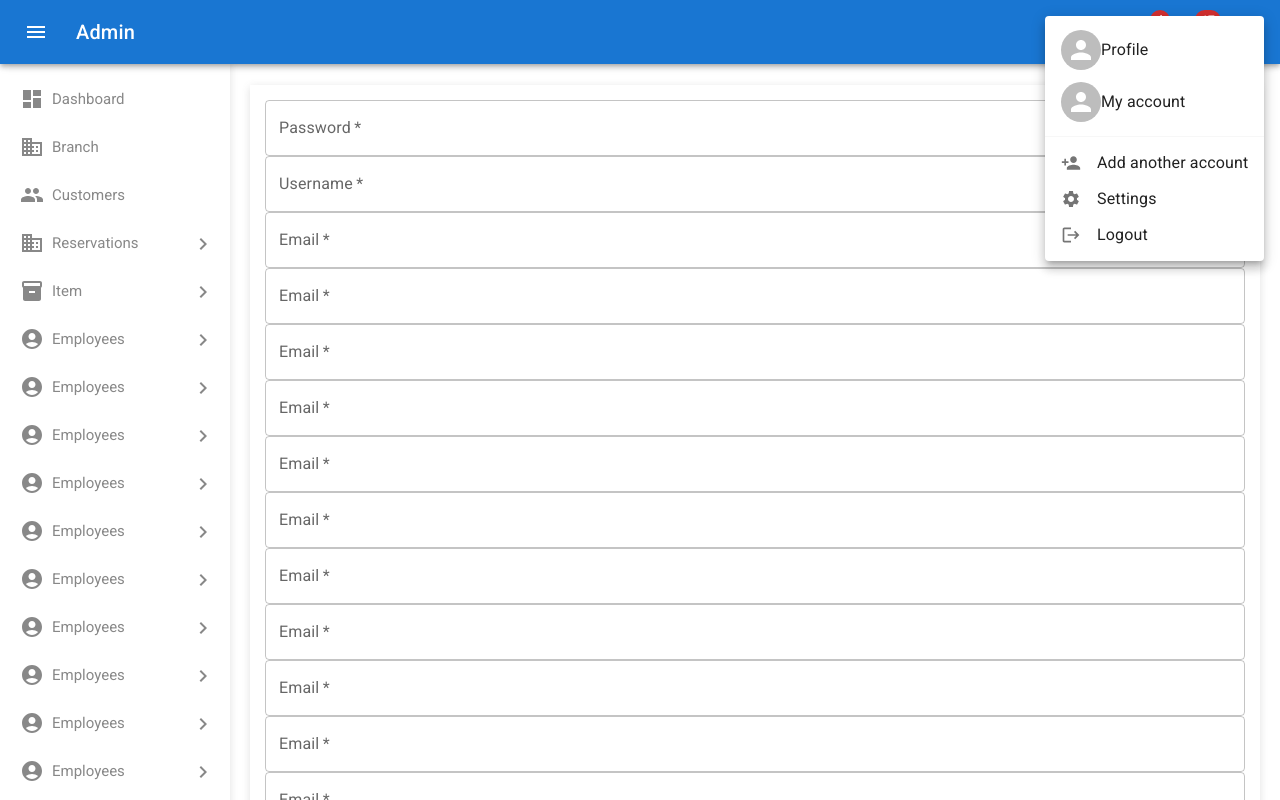
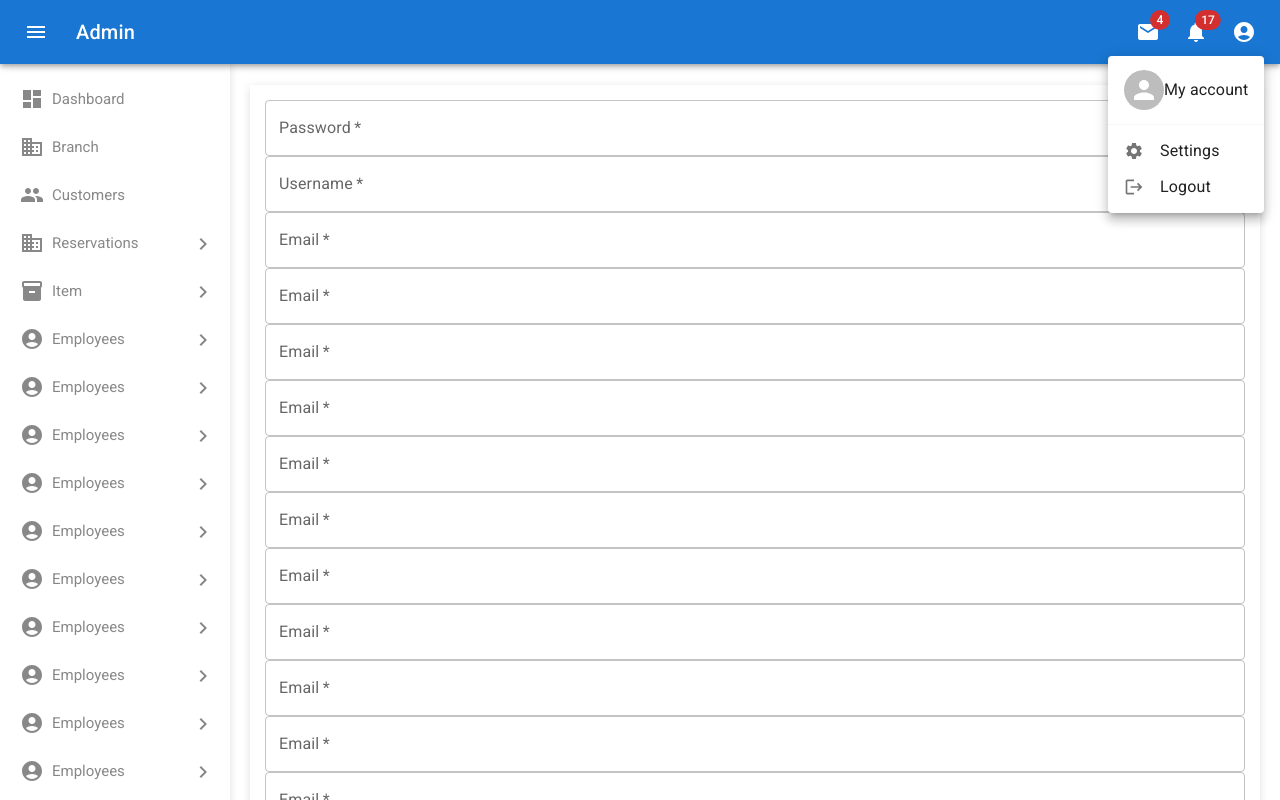
Before and after one commit to ranidu-harshana/SriKulaMedura, a React (Create React App) app in the folder sri-kula-medura-control/: page / in a window 1280 px wide. Both pictures are taken after a click on the button 1244 px from the left and 32 px from the top of the page. Shown: the top 800 px of the page. Built offline with nearby package versions, Linux system fonts and the light colour scheme.

Commit message:
drop-down-fixed

```diff
--- a/sri-kula-medura-control/src/components/TopNav/TopNav.jsx
+++ b/sri-kula-medura-control/src/components/TopNav/TopNav.jsx
@@ -46,32 +46,18 @@ const TopNav =()=> {
     const renderMenu = (
         <Menu
             anchorEl={anchorEl}
-            anchorOrigin={{
-                vertical: 'top',
-                horizontal: 'right',
-            }}
+            anchorOrigin={{ horizontal: 'right', vertical: 'bottom' }}
             id={menuId}
             keepMounted
-            transformOrigin={{
-                vertical: 'top',
-                horizontal: 'right',
-            }}
+            transformOrigin={{ horizontal: 'right', vertical: 'top' }}
+
             open={isMenuOpen}
             onClose={handleMenuClose}
         >
             <MenuItem >
-                <Avatar /> Profile
-            </MenuItem>
-            <MenuItem >
                 <Avatar /> My account
             </MenuItem>
             <Divider />
-            <MenuItem >
-                <ListItemIcon>
-                    <PersonAdd fontSize="small" />
-                </ListItemIcon>
-                Add another account
-            </MenuItem>
             <MenuItem >
                 <ListItemIcon>
                     <Settings fontSize="small" />
```
